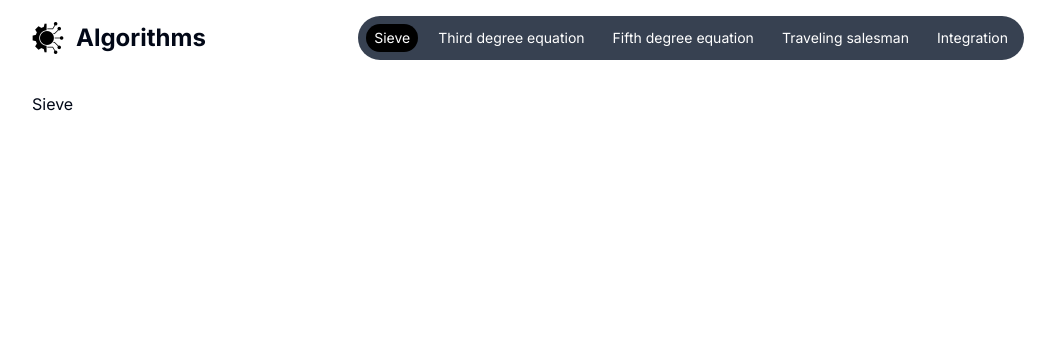
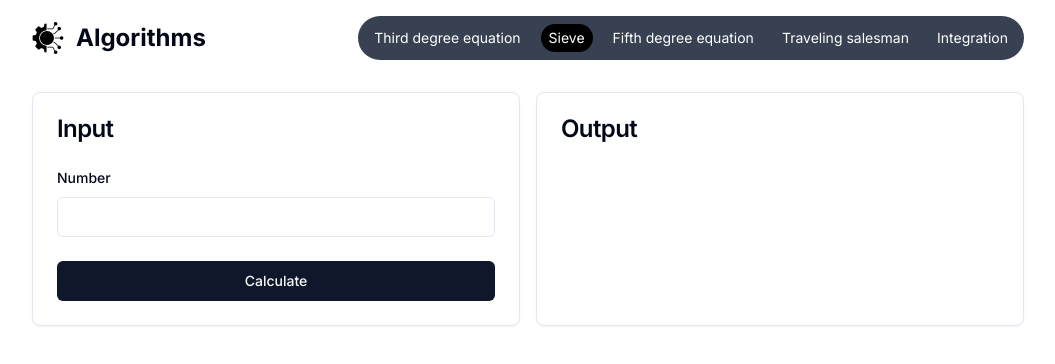
Before and after one commit to DomZem/algorithms-next-app, a Next.js app: page / in a window 1280 px wide. Shown: the top 364 px of the page, without its empty margins (112-1167 px from the left). Built offline with nearby package versions, Linux system fonts and the light colour scheme.

Commit message:
feat: added page to check it given number is prime

```diff
--- a/app/layout.tsx
+++ b/app/layout.tsx
@@ -28,8 +28,8 @@ export default function RootLayout({
 
 						<nav className='hidden lg:block'>
 							<ul className='p-2 bg-gray-700 rounded-[30px] flex gap-3'>
+								<NavLink title='Third degree equation' href='/third-degree-equation' />
 								<NavLink title='Sieve' href='/' />
-								<NavLink title='Third degree equation' href='/third-degree-equation' />
 								<NavLink title='Fifth degree equation' href='/fifth-degree-equation' />
 								<NavLink title='Traveling salesman' href='/traveling-salesman' />
 								<NavLink title='Integration' href='/integration' />
--- a/app/page.tsx
+++ b/app/page.tsx
@@ -1,3 +1,5 @@
+import { SieveContent } from '@/components/features/sieve/SieveContent';
+
 export default function SievePage() {
-	return <div>Sieve</div>;
+	return <SieveContent />;
 }
--- a/app/third-degree-equation/page.tsx
+++ b/app/third-degree-equation/page.tsx
@@ -1,7 +1,5 @@
+import { ThirdDegreeEquationContent } from '@/components/features/third-degree-equation/ThirdDegreeEquationContent';
+
 export default function ThirdDegreeEquationPage() {
-	return (
-		<div>
-			<div>3rd Degree Equation</div>
-		</div>
-	);
+	return <ThirdDegreeEquationContent />;
 }
--- /dev/null
+++ b/components/features/sieve/SieveContent.tsx
@@ -0,0 +1,31 @@
+'use client';
+
+import { Card, CardContent, CardHeader, CardTitle } from '@/components/ui/card';
+import { useState } from 'react';
+import { SieveForm } from './SieveForm';
+
+export const SieveContent = () => {
+	const [result, setResult] = useState<string>('');
+
+	return (
+		<>
+			<Card>
+				<CardHeader>
+					<CardTitle>Input</CardTitle>
+				</CardHeader>
+				<CardContent>
+					<SieveForm onCalculate={(result) => setResult(result)} />
+				</CardContent>
+			</Card>
+
+			<Card>
+				<CardHeader>
+					<CardTitle>Output</CardTitle>
+				</CardHeader>
+				<CardContent>
+					<p>{result}</p>
+				</CardContent>
+			</Card>
+		</>
+	);
+};
--- /dev/null
+++ b/components/features/sieve/SieveForm.tsx
@@ -0,0 +1,66 @@
+'use client';
+
+import { Button } from '@/components/ui/button';
+import { Form, FormControl, FormField, FormItem, FormLabel, FormMessage } from '@/components/ui/form';
+import { Input } from '@/components/ui/input';
+import { zodResolver } from '@hookform/resolvers/zod';
+import { useForm } from 'react-hook-form';
+import { z } from 'zod';
+
+const sieveSchema = z.object({
+	number: z.coerce.number().int(),
+});
+
+type Sieve = z.infer<typeof sieveSchema>;
+
+const checkIsPrime = (n: number) => {
+	const numbers = Array.from({ length: n + 1 }, () => true);
+	const primes: number[] = [];
+
+	for (let i = 2; i <= n; i++) {
+		if (numbers[i]) {
+			primes.push(i);
+
+			for (let j = i * i; j <= n; j += i) {
+				numbers[j] = false;
+			}
+		}
+	}
+
+	return primes.includes(n);
+};
+
+export const SieveForm = ({ onCalculate }: { onCalculate: (result: string) => void }) => {
+	const form = useForm<Sieve>({
+		resolver: zodResolver(sieveSchema),
+	});
+
+	const handleCalculateResult = ({ number }: Sieve) => {
+		const result = checkIsPrime(number);
+		onCalculate(`The number ${number} is ${result ? 'prime' : 'not prime'}`);
+	};
+
+	return (
+		<Form {...form}>
+			<form onSubmit={form.handleSubmit(handleCalculateResult)} className='space-y-6'>
+				<FormField
+					control={form.control}
+					name='number'
+					render={({ field }) => (
+						<FormItem>
+							<FormLabel>Number</FormLabel>
+							<FormControl>
+								<Input type='number' {...field} />
+							</FormControl>
+							<FormMessage />
+						</FormItem>
+					)}
+				/>
+
+				<Button className='w-full' type='submit'>
+					Calculate
+				</Button>
+			</form>
+		</Form>
+	);
+};
```
